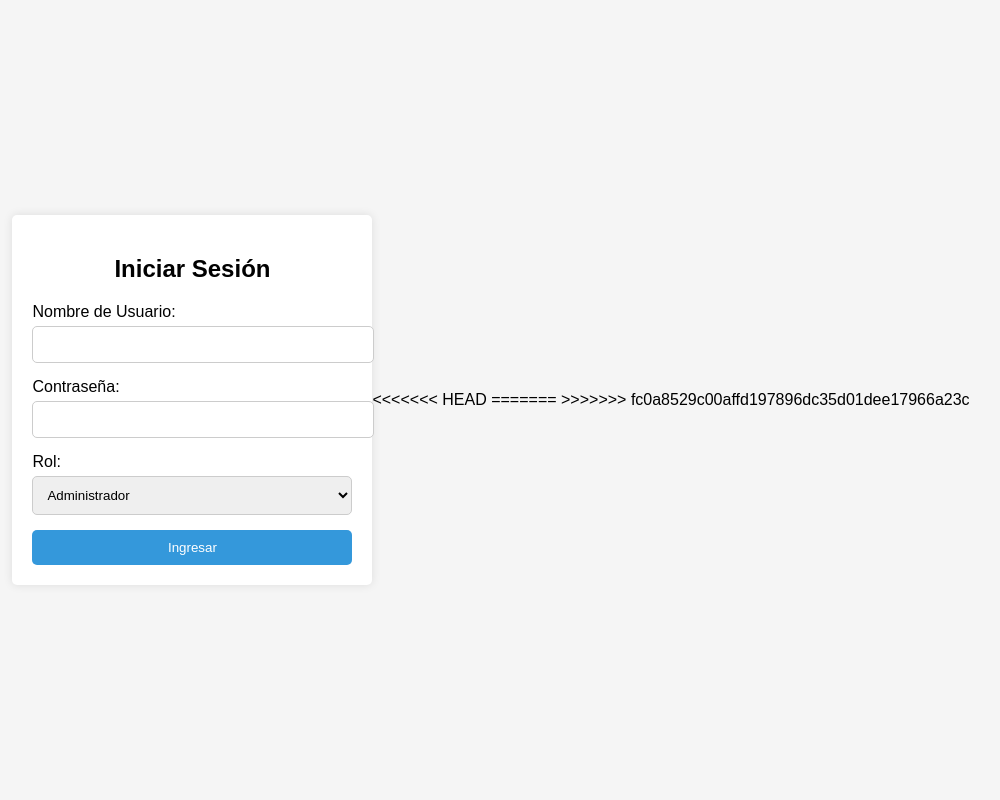
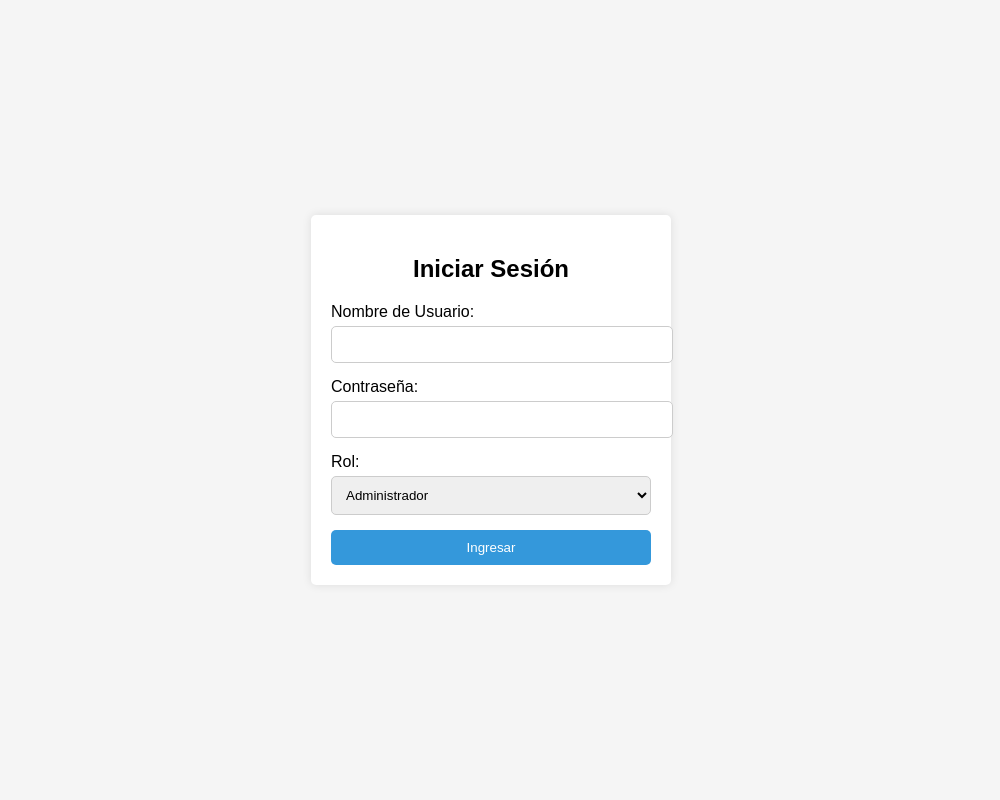
Before and after one commit to MartinCantillo/Web-Delka, a Flask app: page / in a window 1280 px wide. Shown: the whole page, without its empty margins (149-1149 px from the left). Run offline with Flask 3, Linux system fonts and the light colour scheme.

Commit message:
"Removed pycache files and modified index.html"

```diff
--- a/config/templates/index.html
+++ b/config/templates/index.html
@@ -33,10 +33,7 @@
     </div>
     <script src="static/js/scripts.js"></script>
     <script src="https://cdn.jsdelivr.net/npm/axios/dist/axios.min.js"></script>
-<<<<<<< HEAD
 
-=======
->>>>>>> fc0a8529c00affd197896dc35d01dee17966a23c
 </body>
 
 </html>
```
